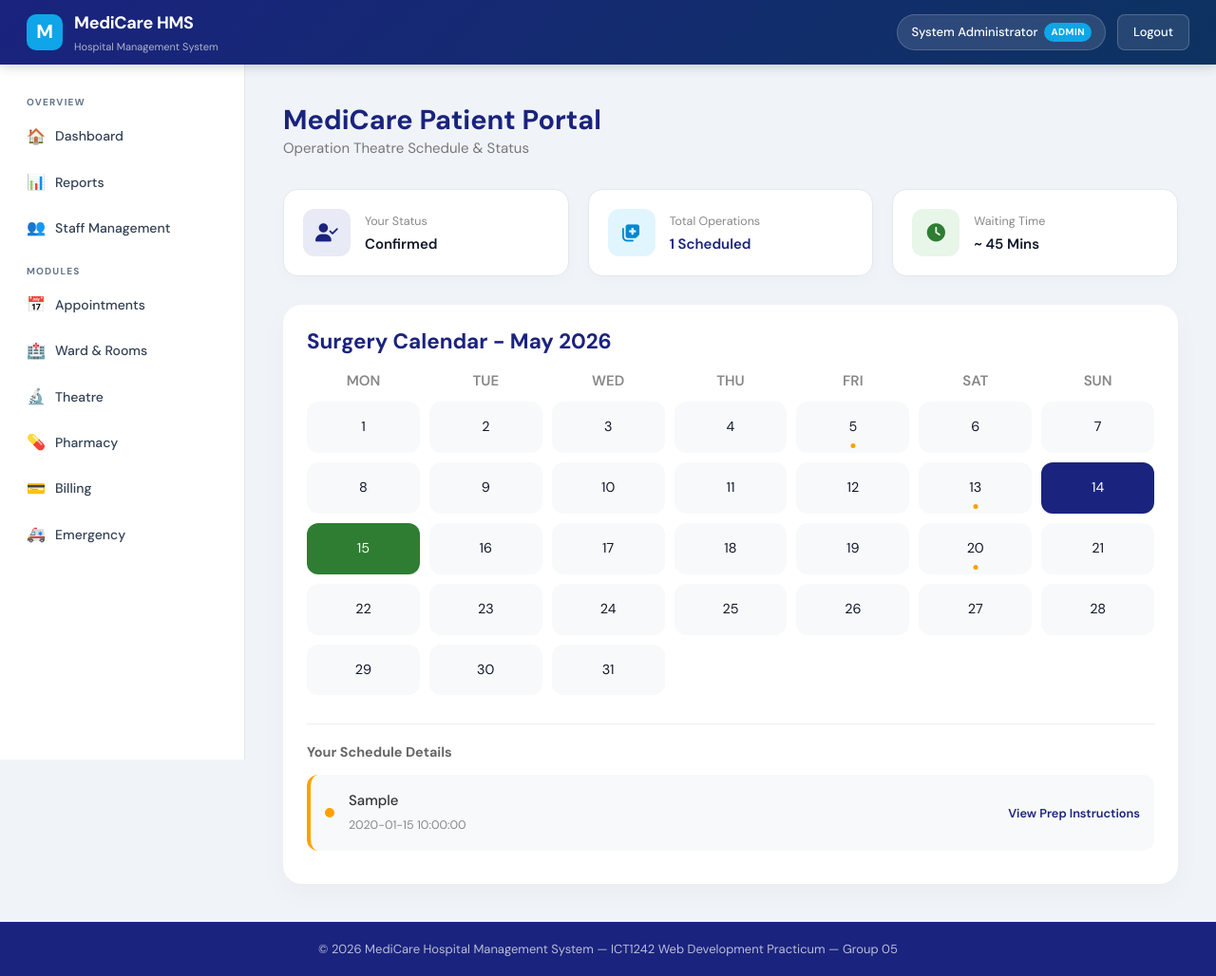
After one commit to Hasaranga-kariyawasam/Hospital-Management-System, a PHP site: page /modules/theatre/patient_theatre.php in a window 1280 px wide. The commit adds this page. Shown: the whole page at 95% size. Run offline with PHP 8.4, Linux system fonts and the light colour scheme; a user stored in the database is signed in; tables that the repository leaves empty hold one stand-in row (values such as "Sample post").

Commit message:
This is the end

```diff
--- a/modules/theatre/operation_details.php
+++ b/modules/theatre/operation_details.php
@@ -232,8 +232,6 @@ $tl = $theatreLabels[$op['theatre_number']] ?? ['<svg xmlns="http://www.w3.org/2
             </div>
             <?php endif; ?>
 
-
-
             <!-- Meta Info -->
             <div class="card">
                 <div style="font-size:12px;color:var(--muted);line-height:1.9">
--- /dev/null
+++ b/modules/theatre/patient_theatre.php
@@ -0,0 +1,249 @@
+<?php
+// 1. Session Check
+require_once '../../includes/session_check.php';
+
+// 2. Database Connection
+require_once __DIR__ . '/../../config/db_config.php';
+
+// 3. Get patient data
+$user_id = $_SESSION['user_id'];
+
+// Patient ID ලබා ගැනීම
+$stmt_p = $pdo->prepare("SELECT patient_id FROM patients WHERE user_id = ? LIMIT 1");
+$stmt_p->execute([$user_id]);
+$patient_id = $stmt_p->fetchColumn();
+
+// රෝගියාට අදාළ ශල්‍යකර්ම සියල්ල ලබා ගැනීම
+$stmt_ops = $pdo->prepare("SELECT * FROM theatre_operations WHERE patient_id = ?");
+$stmt_ops->execute([$patient_id]);
+$theatre_operations = $stmt_ops->fetchAll(PDO::FETCH_ASSOC);
+
+// ශල්‍යකර්ම සංඛ්‍යාව
+$operation_count = count($theatre_operations);
+
+// 4. Function for schedule details
+function Schedule_Details($room='null', $time='none', $operation_id=0){
+    $link = "view_prep_instructions.php?operation_id=$operation_id";
+    echo <<<HTML
+    <div style="background: #f8f9fa; padding: 15px; border-radius: 12px; display: flex; justify-content: space-between; align-items: center; margin-bottom:10px; border-left: 4px solid #ffa000;">
+        <div style="display: flex; gap: 15px; align-items: center;">
+            <div style="width: 10px; height: 10px; background: #ffa000; border-radius: 50%;"></div>
+            <div>
+                <div style="font-weight: 500; color: #333;">$room</div>
+                <small style="color: #888;">$time</small>
+            </div>
+        </div>
+        <div style="display:flex; gap:20px; align-items: center;">
+            <a href="$link" style="color: #1a237e; font-weight: 600; font-size: 0.8rem; text-decoration: none;">View Prep Instructions</a>
+        </div>
+    </div>
+HTML;
+}
+
+// 5. Page settings
+$pageTitle  = "Theatre Management";
+$useSidebar = true;
+$isPublic   = false;
+
+// 6. Include header and sidebar
+include '../../includes/header.php';
+include '../../includes/sidebar.php';
+?>
+
+<link rel="stylesheet" href="https://cdnjs.cloudflare.com/ajax/libs/font-awesome/6.4.0/css/all.min.css">
+
+<style>
+    :root {
+        --primary: #1a237e;
+        --info: #0288d1;
+        --success: #2e7d32;
+        --bg-light: #f0f4f8;
+    }
+
+    .main-content {
+        padding: 40px;
+        max-width: 1400px;
+        margin: auto;
+    }
+
+    .stats-row {
+        display: grid;
+        grid-template-columns: repeat(auto-fit, minmax(250px, 1fr));
+        gap: 20px;
+        margin-bottom: 30px;
+    }
+
+    .stat-card {
+        background: white;
+        padding: 20px;
+        border-radius: 15px;
+        display: flex;
+        align-items: center;
+        gap: 15px;
+        box-shadow: 0 5px 15px rgba(0, 0, 0, 0.02);
+    }
+
+    .icon-box {
+        width: 50px;
+        height: 50px;
+        border-radius: 12px;
+        display: flex;
+        align-items: center;
+        justify-content: center;
+        font-size: 1.2rem;
+        background: #e8eaf6;
+        color: var(--primary);
+    }
+
+    .calendar-card {
+        background: white;
+        padding: 25px;
+        border-radius: 20px;
+        box-shadow: 0 10px 30px rgba(0, 0, 0, 0.03);
+    }
+
+    .calendar-grid {
+        display: grid;
+        grid-template-columns: repeat(7, 1fr);
+        gap: 10px;
+        text-align: center;
+        margin-top: 15px;
+    }
+
+    .day {
+        padding: 15px 5px;
+        border-radius: 12px;
+        background: #f8f9fa;
+        font-size: 0.9rem;
+        position: relative;
+    }
+
+    .day.active {
+        background: var(--primary);
+        color: white;
+    }
+
+    .day.scheduled,
+    .day.active.scheduled {
+        background: var(--success);
+        color: white;
+    }
+
+    .day.has-event::after {
+        content: '';
+        position: absolute;
+        bottom: 5px;
+        left: 50%;
+        transform: translateX(-50%);
+        width: 5px;
+        height: 5px;
+        background: #ffa000;
+        border-radius: 50%;
+    }
+</style>
+
+<main class="main-content">
+    <div style="display: flex; justify-content: space-between; align-items: center; margin-bottom: 30px;">
+        <div>
+            <h1 style="color: var(--primary); margin: 0; font-size: 1.8rem;">MediCare Patient Portal</h1>
+            <p style="color: #777;">Operation Theatre Schedule & Status</p>
+        </div>
+    </div>
+
+    <div class="stats-row">
+        <div class="stat-card">
+            <div class="icon-box"><i class="fas fa-user-check"></i></div>
+            <div>
+                <small style="color: #888;">Your Status</small>
+                <div style="font-weight: 600;">Confirmed</div>
+            </div>
+        </div>
+
+        <div class="stat-card">
+            <div class="icon-box" style="background: #e1f5fe; color: var(--info);"><i class="fas fa-notes-medical"></i>
+            </div>
+            <div>
+                <small style="color: #888;">Total Operations</small>
+                <div style="font-weight: 600; color: var(--primary);">
+                    <?php echo $operation_count; ?> Scheduled
+                </div>
+            </div>
+        </div>
+
+        <div class="stat-card">
+            <div class="icon-box" style="background: #e8f5e9; color: var(--success);"><i class="fas fa-clock"></i></div>
+            <div>
+                <small style="color: #888;">Waiting Time</small>
+                <div style="font-weight: 600;">~ 45 Mins</div>
+            </div>
+        </div>
+    </div>
+
+    <div class="calendar-card">
+        <h3 style="color: var(--primary); margin-top: 0;">Surgery Calendar - May 2026</h3>
+        <div class="calendar-grid">
+            <div style="font-weight:600; color:#888;">MON</div>
+            <div style="font-weight:600; color:#888;">TUE</div>
+            <div style="font-weight:600; color:#888;">WED</div>
+            <div style="font-weight:600; color:#888;">THU</div>
+            <div style="font-weight:600; color:#888;">FRI</div>
+            <div style="font-weight:600; color:#888;">SAT</div>
+            <div style="font-weight:600; color:#888;">SUN</div>
+
+            <?php
+            $date_arr = [];
+            if ($operation_count > 0) {
+                foreach ($theatre_operations as $op) {
+                    $temp_date = "";
+                    // echo $temp_date = $op['scheduled_at'][5].$temp_date = $op['scheduled_at'][6]."  ";
+                    if($op['scheduled_at'][8] == '0'){
+                        $temp_date = $op['scheduled_at'][9];
+                    }else{
+                        $temp_date = $op['scheduled_at'][8] . $op['scheduled_at'][9];
+                    }
+                    array_push($date_arr,(int)$temp_date);
+                }
+            } else {
+                echo '<p style="color: #888; text-align: center;">No operations found.</p>';
+            }
+
+
+            for ($day = 1; $day <= 31; $day++) {
+                $class = 'day';
+                if ($day == 14) $class .= ' active';
+                if (in_array($day, [5, 13, 20])) $class .= ' has-event';
+                echo "<div class='$class " .(in_array($day,$date_arr)? 'scheduled' :'') ." ' id='$day'>$day</div>";
+            }
+            ?>
+        </div>
+
+        <div style="margin-top: 30px; padding-top: 20px; border-top: 1px solid #eee;">
+            <h4 style="font-size: 0.9rem; color: #666; margin-bottom: 15px;">Your Schedule Details</h4>
+            <?php
+
+            if($theatre_operations[0]['scheduled_at'][8] == '0'){
+                $temp_date = $theatre_operations[0]['scheduled_at'][8];
+            }else{
+                $temp_date = $theatre_operations[0]['scheduled_at'][8] . $theatre_operations[0]['scheduled_at'][9];
+            }
+
+
+
+
+            if ($operation_count > 0) {
+                foreach ($theatre_operations as $op) {
+                    Schedule_Details(
+                        $op['post_op_room_type'],
+                        $op['scheduled_at'],
+                        $op['operation_id']
+                    );
+                }
+            } else {
+                echo '<p style="color: #888; text-align: center;">No operations found.</p>';
+            }
+            ?>
+        </div>
+    </div>
+</main>
+
+<?php include '../../includes/footer.php'; ?>
```
Also changed, not shown: modules/theatre/view_prep_instructions.php (added, +169 -0 lines).
